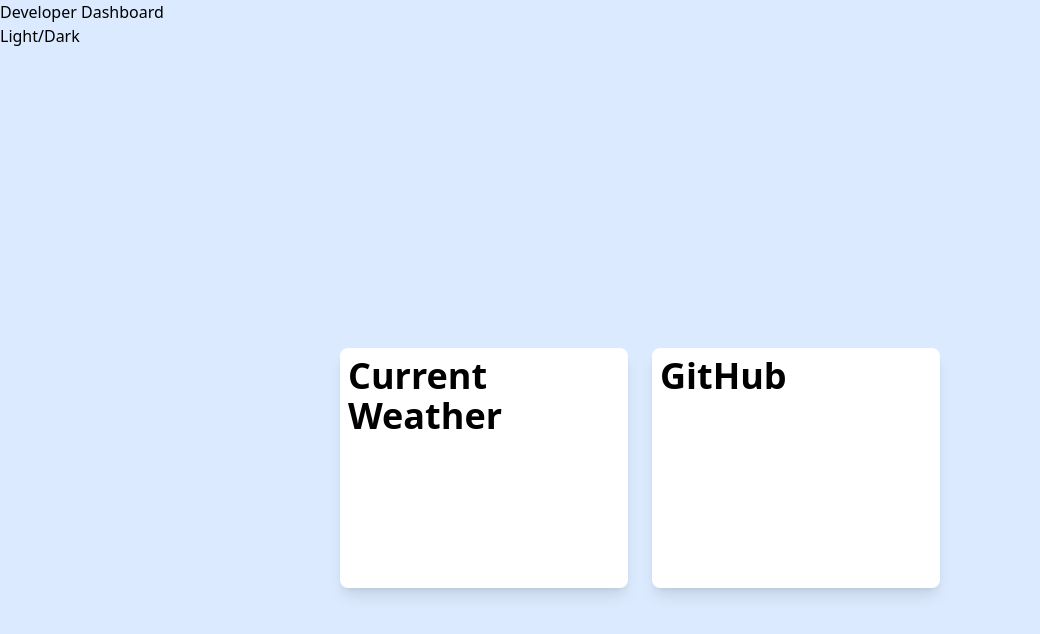
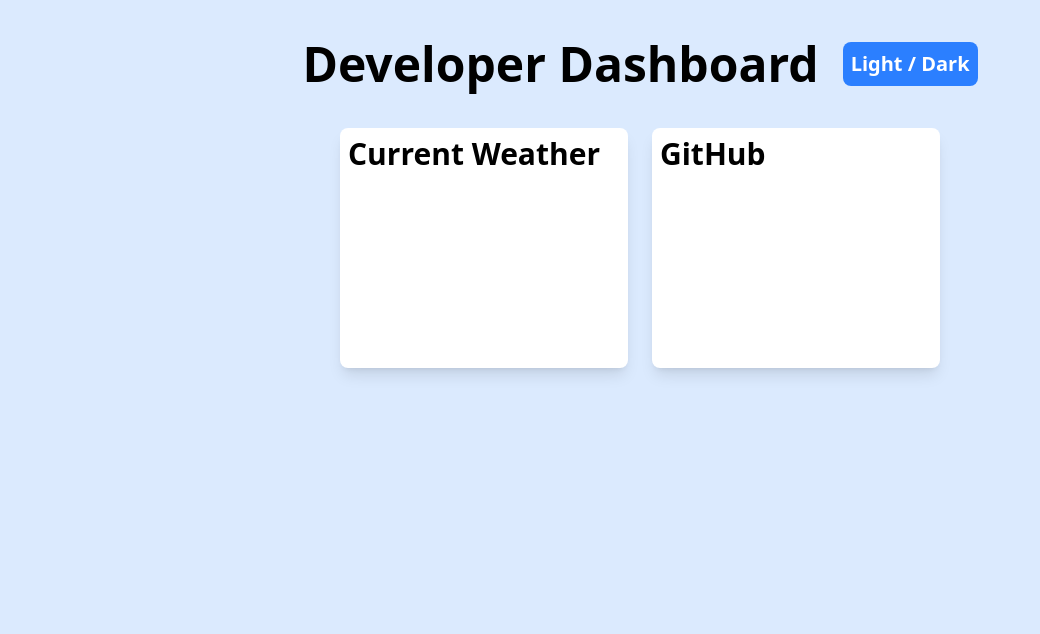
Before and after one commit to UWASEdjaria/-Developer-Dashboard-, a React (Vite) app: page / in a window 1280 px wide. Shown: the top 634 px of the page, without its empty margins (0-1040 px from the left). Built offline with nearby package versions, Linux system fonts and the light colour scheme.

Commit message:
update tailwind on navbar and dashboard

```diff
--- a/index.html
+++ b/index.html
@@ -6,7 +6,7 @@
     <meta name="viewport" content="width=device-width, initial-scale=1.0" />
     <title>developer-dashboard</title>
   </head>
-  <body>
+  <body  class="bg-blue-100">
     <div id="root"></div>
     <script type="module" src="/src/main.jsx"></script>
   </body>
--- a/src/App.jsx
+++ b/src/App.jsx
@@ -8,7 +8,7 @@
 
 
   return (
-    <div className='bg-blue-100'>
+   <div>
 
       <Navbar/>
       <Dashboard/>
--- a/src/components/Navbar.jsx
+++ b/src/components/Navbar.jsx
@@ -3,9 +3,9 @@
 
 function Navbar() {
   return (
-    <nav>
-        <h1>Developer Dashboard</h1>
-        <button>Light/Dark</button>
+    <nav className='flex flex-row justify-center  items-center gap-6 p-5 mt-5 mb-5'>
+        <h1 className=' text-2xl text-left sm:text-3xl md:text-4xl lg:text-5xl font-bold '>Developer Dashboard</h1>
+        <button className='bg-blue-500 text-xl font-bold text-white rounded-lg p-2'>Light / Dark</button>
     </nav>
   )
 }
--- a/src/pages/Dashboard.jsx
+++ b/src/pages/Dashboard.jsx
@@ -2,12 +2,12 @@
 
 function Dashboard() {
   return (
-    <div className='flex flex-row min-h-screen gap-6 justify-center items-center mt-5'>
+    <div className='flex flex-row gap-6 justify-center items-center mt-5'>
         <div className='grid grid-cols-1 items-start p-2 bg-white rounded-lg shadow-lg w-72 h-60 transition-all duration-300 hover:scale-105'>
-        <h1 className='text-2xl sm:text-2xl md:text-3xl lg:text-4xl font-bold'>Current Weather</h1>
+        <h1 className='text-xl sm:text-xl md:text-2xl lg:text-3xl font-bold'>Current Weather</h1>
          </div>
          <div className='grid grid-cols-1 p-2 bg-white rounded-lg shadow-lg w-72 h-60 transition-all duration-300 hover:scale-105'>
-        <h2 className='text-2xl sm:text-2xl md:text-3xl lg:text-4xl font-bold'>GitHub</h2>
+        <h2 className='text-xl sm:text-1xl md:text-2xl lg:text-3xl font-bold'>GitHub</h2>
 
     </div>
     </div>
```
